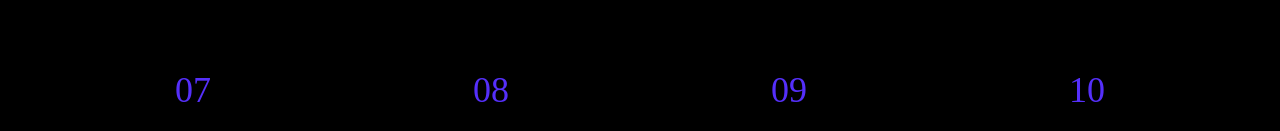
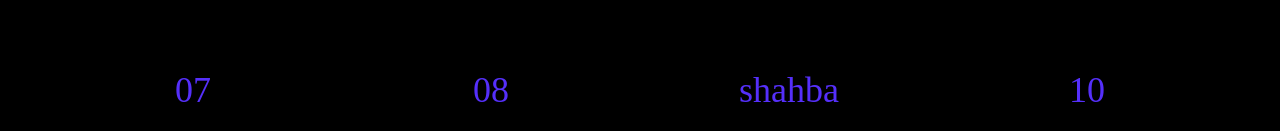
Before and after one commit to TheGreatAdil/git-forge, a Next.js app: page / in a window 1280 px wide. Shown: the part 821-952 px from the top of the page. Built offline with nearby package versions, Linux system fonts and the light colour scheme.

Commit message:
feat:added my name

```diff
--- a/data/09.ts
+++ b/data/09.ts
@@ -1 +1 @@
-export const name = "09"
+export const name = "shahba"
```
